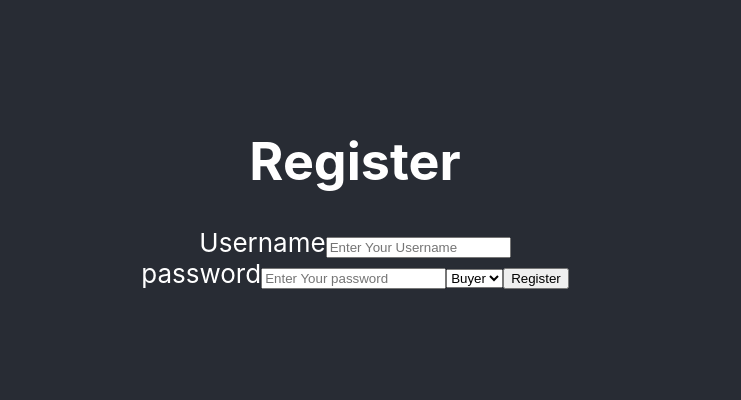
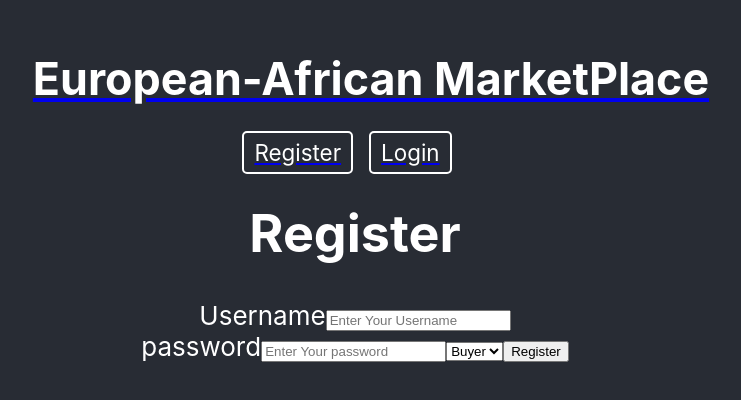
Before and after one commit to KingLouie1994/African-Marketplace-Frontend, a React (Create React App) app in the folder client/: page / in a window 1280 px wide. Shown: the part 208-608 px from the top of the page, without its empty margins (285-1026 px from the left). Built offline with nearby package versions, Linux system fonts and the light colour scheme.

Commit message:
created the profile and the navbar

```diff
--- a/client/src/App.js
+++ b/client/src/App.js
@@ -1,14 +1,17 @@
 import React from "react";
 import { Route } from "react-router-dom";
-import logo from "./logo.svg";
 import "./App.css";
 import Register from "./components/Register";
+import Login from "./components/Login";
+import Navbar from "./components/Navbar";
 
 function App() {
   return (
     <div className="App">
       <header className="App-header">
+        <Navbar />
         <Route exact path="/" component={Register} />
+        <Route exact path="/login" component={Login} />
       </header>
     </div>
   );
--- /dev/null
+++ b/client/src/components/Navbar.js
@@ -0,0 +1,58 @@
+import React, { Component } from "react";
+import { Link } from "react-router-dom";
+import styled from "styled-components";
+
+const Button = styled.a`
+  color: white;
+  border: 2px solid white;
+  text-decoration: none;
+  padding: 6px;
+  padding-left: 10px;
+  padding-right: 10px;
+  border-radius: 5px;
+  align-self: right;
+  height: 1.8rem;
+  margin-right: 1rem;
+  font-size: 1.4rem;
+  :hover {
+    color: gray;
+    border: 2px solid gray;
+  }
+`;
+
+const H1 = styled.h1`
+  color: white;
+  font-size: 2.8rem;
+  margin-left: 2rem;
+  :hover {
+    color: gray;
+  }
+`;
+
+export default class NavBar extends Component {
+  state = {
+    isOpen: false
+  };
+  handleToggle = () => {
+    this.setState({ isOpen: !this.state.isOpen });
+  };
+  render() {
+    return (
+      <div>
+        <header>
+          <Link to="/">
+            <H1>European-African MarketPlace</H1>
+          </Link>
+          <div className="buttons-nav">
+            <Link to="/">
+              <Button>Register</Button>
+            </Link>
+            <Link to="/Login">
+              <Button>Login</Button>
+            </Link>
+          </div>
+        </header>
+      </div>
+    );
+  }
+}
```
Also changed, not shown: client/src/components/Profile.js (added, +29 -0 lines).
